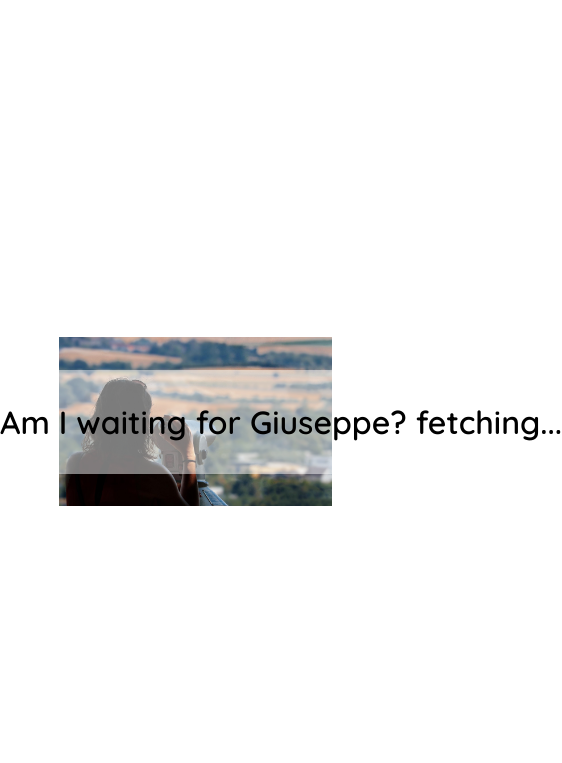
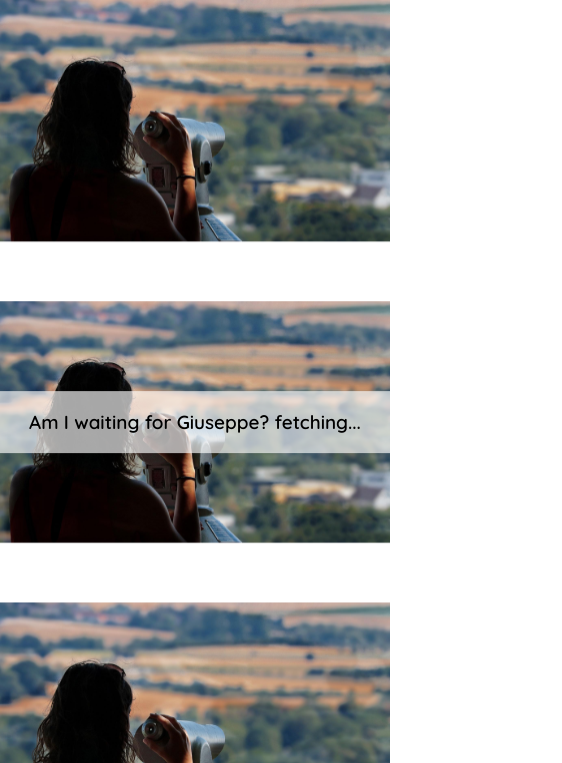
Before and after one commit to cannibutthenottakenone/AmIWaitingForGiuseppe, a plain HTML site: page index.html in a window 390 px wide. Shown: the top 763 px of the page, 562 px wide, since content can reach past the window. Drawn offline with Linux system fonts and the light colour scheme; no server answers.

Commit message:
made css more mobile friendly

```diff
--- a/src/style.css
+++ b/src/style.css
@@ -1,18 +1,29 @@
 html,
 body {
     height: 100%;
+    width: 100%;
     margin: 0px;
-
 }
 
 body {
     font-family: 'Quicksand', sans-serif;
     /*background-color: rgb(0, 0, 0);*/
-    background-repeat: no-repeat;
-    background-position: center;
-    background-size: 70%
-        /*clamp(50vh 50vw 1000px)*/
-    ;
+}
+
+@media screen and (min-aspect-ratio: 1/1) {
+    body {
+        background-repeat: no-repeat;
+        background-position: center;
+        background-size: 70%;
+    }
+}
+
+@media screen and (max-aspect-ratio: 1/1) {
+    body {
+        background-repeat: space;
+        background-position: center;
+        background-size: 100%;
+    }
 }
 
 .nowrap {
@@ -47,7 +58,7 @@ body {
 .wideband {
     margin: 0;
     width: 100%;
-    background-color: rgba(255, 255, 255, 0.483);
+    background-color: rgba(255, 255, 255, 0.655);
 }
 
 #mainLine {
@@ -55,7 +66,7 @@ body {
     top: 50%;
     transform: translateY(-50%);
 
-    font-size: clamp(2em, 3vh, 5em)
+    font-size: calc(15px + 1vw);
 }
 
 /* footer {
```
